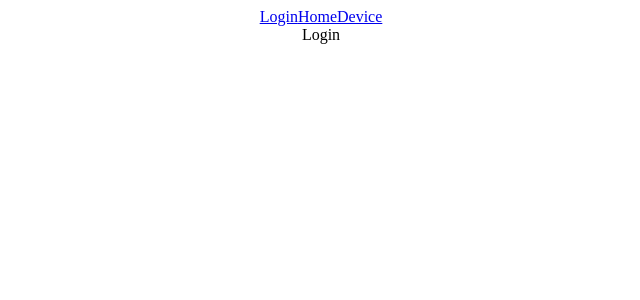
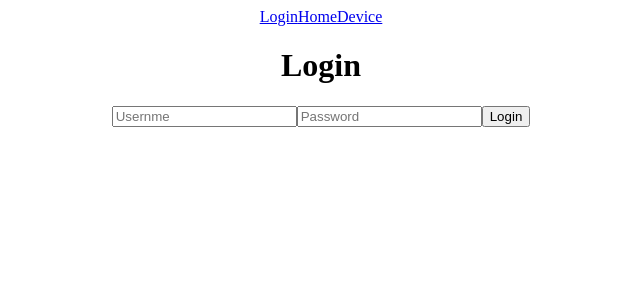
Before and after one commit to ehsanpo/React-store, a React (Create React App) app in the folder client/: page /login in a window 1280 px wide. Shown: the top 300 px of the page, without its empty margins (319-959 px from the left). Built offline with nearby package versions, Linux system fonts and the light colour scheme.

Commit message:
added ui to login pages

```diff
--- a/client/src/pages/Login.js
+++ b/client/src/pages/Login.js
@@ -1,13 +1,47 @@
 import React, { Component } from 'react';
+import { connect } from 'react-redux';
+import API from '../data/Api'
+import { Authenticated } from '../store/Store';
+
+class Login extends Component {
+  constructor(props) {
+    super(props);
+    this.state = {clicks: 0};
+    this.handleClick = this.handleClick.bind(this);
+  }
+  componentDidMount(){
+
+  }
+  async handleClick(){
 
 
-class Login extends Component {
+  }
+  StoreAuth(response){
+       this.props.Authenticated({ value: 1 });
+   }
   render() {
     return (
-      <div>
-         Login
+      <div className="App">
+         <h1> Login</h1>
+			<input ref="username" type="text" placeholder="Usernme"/>
+			<input ref="password" type="text" placeholder="Password"/>
+			<button onClick={this.handleClick}>Login</button>
       </div>
     );
   }
 }
-export default Login;
+
+const mapStateToProps = (state, ownProps) => ({
+  login: state.login,
+});
+
+const mapDispatchToProps = {
+  Authenticated
+};
+
+const LoginContainer = connect(
+  mapStateToProps,
+  mapDispatchToProps
+)(Login);
+
+export default LoginContainer;
```
